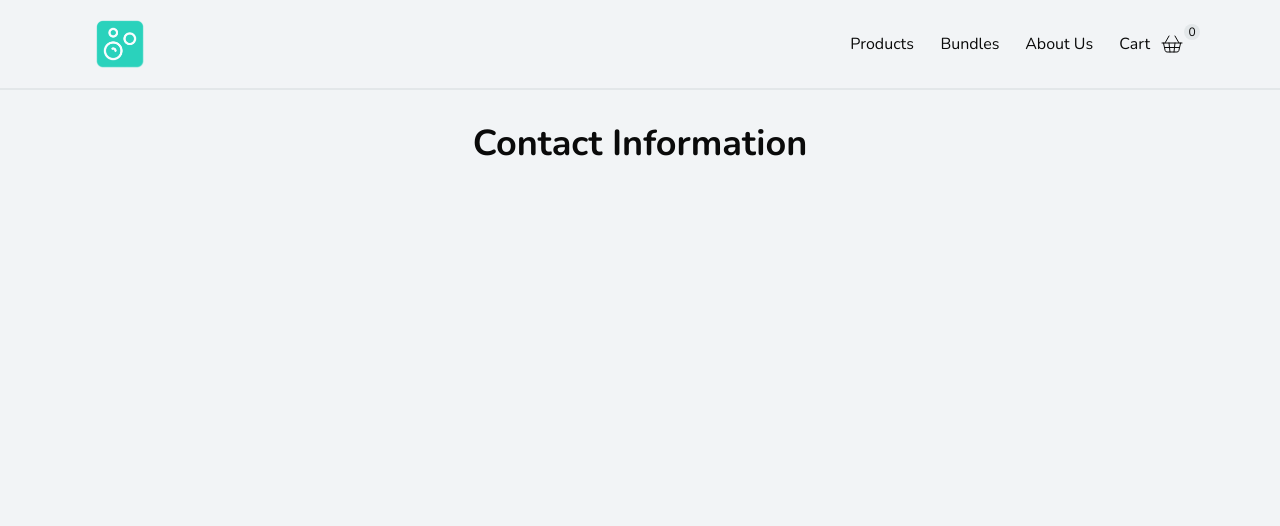
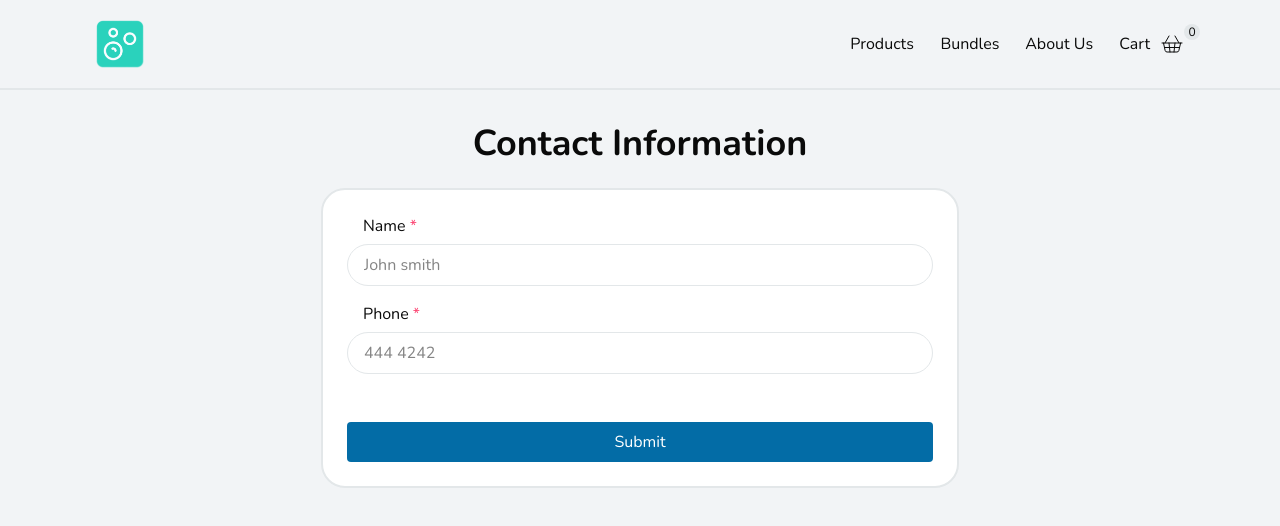
Before and after one commit to viktorhollanders/bubblify-app, a Next.js app: page /checkout/info in a window 1280 px wide. Shown: the top 526 px of the page. Built offline with nearby package versions, Linux system fonts and the light colour scheme.

Commit message:
Add form for pickup and delivery with validation

```diff
--- a/src/app/cart/page.tsx
+++ b/src/app/cart/page.tsx
@@ -3,6 +3,7 @@ import { useCartContext } from "@/contexts/cart/use-cart-context";
 import { CartItemCard } from "@/components/cart-item-card";
 import { Button } from "@/components/ui/button";
 import { QuantityIndicator } from "@/components/quantity-indicator";
+import Link from "next/link";
 
 export default function Cart() {
   const { cartItems, cartQuantity, cartTotal } = useCartContext();
@@ -34,9 +35,11 @@ export default function Cart() {
           </div>
         ) : (
           <div className="flex justify-between  items-center">
-            <Button variant="primary" size="md">
-              Proceed to checkout
-            </Button>
+            <Link href="/checkout">
+              <Button variant="primary" size="md">
+                Proceed to checkout
+              </Button>
+            </Link>
             <span className="font-bold">{cartTotal} KR.</span>
           </div>
         )}
--- a/src/app/checkout/delivery/page.tsx
+++ b/src/app/checkout/delivery/page.tsx
@@ -1,10 +1,11 @@
 "use client";
+
 import { Button } from "@/components/ui/button";
 import { useCheckoutContext } from "@/contexts/checkout/use-checkout-context";
 import Link from "next/link";
 
 export default function Delivery() {
-  const { chooseFulfillmentMethod } = useCheckoutContext();
+  const { chooseFulfillmentMethod, addStep } = useCheckoutContext();
   return (
     <div className="page-container">
       <h1 className="text-center font-bold text-2xl md:text-4xl">Delivery</h1>
@@ -17,7 +18,10 @@ export default function Delivery() {
             <Button
               variant="action"
               size="md"
-              onClick={() => chooseFulfillmentMethod("pickup")}
+              onClick={() => {
+                chooseFulfillmentMethod("pickup");
+                addStep("delivery");
+              }}
             >
               Pickup
             </Button>
@@ -27,7 +31,10 @@ export default function Delivery() {
             <Button
               variant="action"
               size="md"
-              onClick={() => chooseFulfillmentMethod("pickup")}
+              onClick={() => {
+                chooseFulfillmentMethod("delivery");
+                addStep("delivery");
+              }}
             >
               Delivery
             </Button>
--- a/src/app/checkout/info/page.tsx
+++ b/src/app/checkout/info/page.tsx
@@ -1,11 +1,19 @@
 "use client";
 
+import { DeliveryForm } from "@/components/delivery-form";
+import { PickupForm } from "@/components/pickup-form";
+import { useCheckoutContext } from "@/contexts/checkout/use-checkout-context";
+
 export default function Info() {
+  const { fulfillmentType } = useCheckoutContext();
+
   return (
     <div className="page-container">
       <h1 className="text-center font-bold text-2xl md:text-4xl">
         Contact Information
       </h1>
+
+      {fulfillmentType === "delivery" ? <DeliveryForm /> : <PickupForm />}
     </div>
   );
 }
--- /dev/null
+++ b/src/components/delivery-form.tsx
@@ -0,0 +1,118 @@
+"use client";
+import { useForm, SubmitHandler } from "react-hook-form";
+import { Delivery } from "@/types";
+import { useCheckoutContext } from "@/contexts/checkout/use-checkout-context";
+import { Button } from "./ui/button";
+import { useRouter } from "next/navigation";
+
+export function DeliveryForm() {
+  const { setFulfillmentDetails, addStep } = useCheckoutContext();
+  const router = useRouter();
+
+  const {
+    register,
+    handleSubmit,
+    formState: { errors },
+  } = useForm<Delivery>();
+
+  const onSubmit: SubmitHandler<Delivery> = (data) => {
+    setFulfillmentDetails(data);
+    addStep("delivery");
+    router.push("/checkout/review");
+  };
+
+  return (
+    <form
+      onSubmit={handleSubmit(onSubmit)}
+      className="bg-white p-6 border-2 border-brand-grey-300 rounded-3xl mt-6 flex flex-col gap-12"
+    >
+      <div className="flex flex-col gap-y-4">
+        <div className="flex flex-col">
+          <label className="pl-4 mb-1.5">
+            Name <span className="text-brand-warning-primary">*</span>
+          </label>
+          <input
+            className="border border-brand-grey-300 py-2 px-4 rounded-3xl"
+            placeholder="John smith"
+            {...register("name", { required: true })}
+          />
+          {errors.name && <span>Name is required</span>}
+        </div>
+
+        <div className="flex flex-col">
+          <label className="pl-4 mb-1.5">
+            Phone <span className="text-brand-warning-primary">*</span>
+          </label>
+          <input
+            className="border border-brand-grey-300 py-2 px-4 rounded-3xl"
+            placeholder="444 4242"
+            {...register("telephone", {
+              required: true,
+              minLength: 7,
+              maxLength: 15,
+              pattern: /^[0-9+\s()-]+$/,
+            })}
+          />
+          {errors.telephone?.type === "required" && (
+            <span>Phone number is required</span>
+          )}
+          {errors.telephone?.type === "minLength" && (
+            <span>Phone number is too short</span>
+          )}
+          {errors.telephone?.type === "maxLength" && (
+            <span>Phone number is too long</span>
+          )}
+          {errors.telephone?.type === "pattern" && (
+            <span>Invalid characters in phone number</span>
+          )}
+        </div>
+      </div>
+
+      <div className="flex flex-col md:flex-row md:justify-between gap-4">
+        <div className="flex flex-col">
+          <label className="pl-4 mb-1.5">
+            Address <span className="text-brand-warning-primary">*</span>
+          </label>
+          <input
+            className="border border-brand-grey-300 py-2 px-4 rounded-3xl"
+            placeholder="Enter address"
+            {...register("address", { required: true })}
+          />
+          {errors.address?.type === "required" && (
+            <span>Address is required</span>
+          )}
+        </div>
+
+        <div className="flex flex-col">
+          <label className="pl-4 mb-1.5">
+            City <span className="text-brand-warning-primary">*</span>
+          </label>
+          <input
+            className="border border-brand-grey-300 py-2 px-4 rounded-3xl"
+            placeholder="Enter city"
+            {...register("city", { required: true })}
+          />
+          {errors.city?.type === "required" && <span>City is required</span>}
+        </div>
+
+        <div className="flex flex-col">
+          <label className="pl-4 mb-1.5">
+            Postal code <span className="text-brand-warning-primary">*</span>
+          </label>
+          <input
+            className="border border-brand-grey-300 py-2 px-4 rounded-3xl"
+            placeholder="Enter postal code"
+            {...register("postalCode", { required: true })}
+          />
+          {errors.postalCode?.type === "required" && (
+            <span>Postal code is required</span>
+          )}
+        </div>
+      </div>
+
+      <Button variant="action" size="md" type="submit">
+        Submit
+      </Button>
+    </form>
+  );
+}
--- a/src/components/mobile-cart-btn.tsx
+++ b/src/components/mobile-cart-btn.tsx
@@ -8,7 +8,7 @@ import { usePathname } from "next/navigation";
 export function MobileCartIndicator() {
   const pathname = usePathname();
 
-  return pathname === "/cart" || pathname === "/checkout" ? null : (
+  return pathname === "/cart" || pathname.startsWith("/checkout/") ? null : (
     <div className="fixed bottom-0 md:hidden z-10 w-full flex justify-end p-4">
       <Link href="/cart">
         <Button
--- /dev/null
+++ b/src/components/pickup-form.tsx
@@ -0,0 +1,76 @@
+"use client";
+import { useForm, SubmitHandler } from "react-hook-form";
+import { Delivery, StorePickup } from "@/types";
+import { useCheckoutContext } from "@/contexts/checkout/use-checkout-context";
+import { Button } from "./ui/button";
+import { useRouter } from "next/navigation";
+
+export function PickupForm() {
+  const { setFulfillmentDetails, addStep } = useCheckoutContext();
+  const router = useRouter();
+
+  const {
+    register,
+    handleSubmit,
+    formState: { errors },
+  } = useForm<StorePickup>();
+
+  const onSubmit: SubmitHandler<StorePickup> = (data) => {
+    setFulfillmentDetails(data);
+    addStep("delivery");
+    router.push("/checkout/review");
+  };
+
+  return (
+    <form
+      onSubmit={handleSubmit(onSubmit)}
+      className="bg-white p-6 border-2 border-brand-grey-300 rounded-3xl mt-6 flex flex-col gap-12"
+    >
+      <div className="flex flex-col gap-y-4">
+        <div className="flex flex-col">
+          <label className="pl-4 mb-1.5">
+            Name <span className="text-brand-warning-primary">*</span>
+          </label>
+          <input
+            className="border border-brand-grey-300 py-2 px-4 rounded-3xl"
+            placeholder="John smith"
+            {...register("name", { required: true })}
+          />
+          {errors.name && <span>Name is required</span>}
+        </div>
+
+        <div className="flex flex-col">
+          <label className="pl-4 mb-1.5">
+            Phone <span className="text-brand-warning-primary">*</span>
+          </label>
+          <input
+            className="border border-brand-grey-300 py-2 px-4 rounded-3xl"
+            placeholder="444 4242"
+            {...register("telephone", {
+              required: true,
+              minLength: 7,
+              maxLength: 15,
+              pattern: /^[0-9+\s()-]+$/,
+            })}
+          />
+          {errors.telephone?.type === "required" && (
+            <span>Phone number is required</span>
+          )}
+          {errors.telephone?.type === "minLength" && (
+            <span>Phone number is too short</span>
+          )}
+          {errors.telephone?.type === "maxLength" && (
+            <span>Phone number is too long</span>
+          )}
+          {errors.telephone?.type === "pattern" && (
+            <span>Invalid characters in phone number</span>
+          )}
+        </div>
+      </div>
+
+      <Button variant="action" size="md" type="submit">
+        Submit
+      </Button>
+    </form>
+  );
+}
--- a/src/contexts/checkout/checkout-context.tsx
+++ b/src/contexts/checkout/checkout-context.tsx
@@ -4,7 +4,7 @@ import { StorePickup, Delivery, CheckoutStep } from "@/types";
 
 interface CheckoutContextType {
   fulfillment: StorePickup | Delivery | null;
-  fulfillmentType: "pickup" | "delivery" | null;
+  fulfillmentType: "pickup" | "delivery";
   chooseFulfillmentMethod: (type: "pickup" | "delivery") => void;
   setFulfillmentDetails: (method: StorePickup | Delivery) => void;
   addStep: (step: CheckoutStep) => void;
@@ -18,13 +18,13 @@ export function CheckoutProvider({ children }: { children: React.ReactNode }) {
   const [fulfillment, setFulfillment] = useState<StorePickup | Delivery | null>(
     null,
   );
-  const [fulfillmentType, setFulfillmentType] = useState<
-    "pickup" | "delivery" | null
-  >(null);
+  const [fulfillmentType, setFulfillmentType] = useState<"pickup" | "delivery">(
+    "pickup",
+  );
 
   const [completedSteps, setCompletedSteps] = useState<CheckoutStep[]>([]);
 
-  const chooseFulfillmentMethod = (type: "pickup" | "delivery") => {
+  const chooseFulfillmentMethod = (type: "pickup" | "delivery" = "pickup") => {
     setFulfillmentType(type);
   };
 
```
Also changed, not shown: src/components/checkout-progressbar.tsx (deleted).
